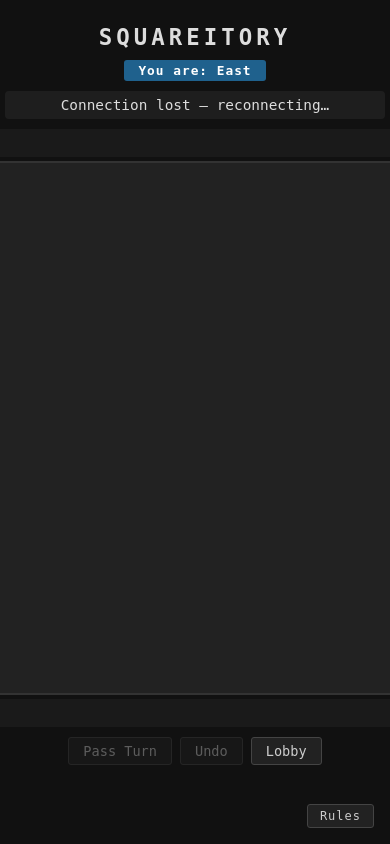
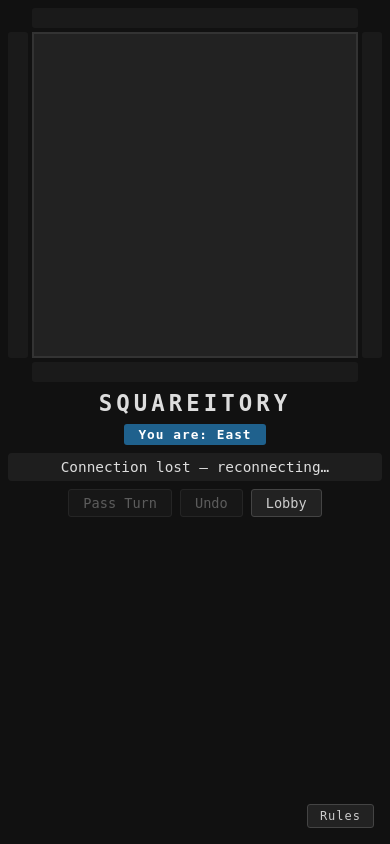
Before and after one commit to fosberry-biz/squareitory, a Flask app: template templates/game.html in a window 390 px wide; the page is wider, and only the part inside the window is pictured. Run offline with Flask 3, Linux system fonts and the light colour scheme; the template is opened without the code that fills it: most values are stand-ins (such as "Sample title", 1, 10 or a date in 2020); data that the repository does not hold is empty.

Commit message:
Responsive layout, bigger numbers, single-tap interaction
- Grid fills screen: CSS min() scales cells to vw (portrait) or vh (landscape)
- Board left + sidebar right in landscape; board top + sidebar below in portrait
- Cell font-size = 60% of cell size so numbers fill the cube
- Removed double-click timer; first tap selects, second tap on own starting-zone cell reinforces
- Added viewport meta tag for correct mobile scaling

Co-Authored-By: Claude Sonnet 4.6 <noreply@anthropic.com>

```diff
--- a/static/style.css
+++ b/static/style.css
@@ -1,20 +1,56 @@
 * { box-sizing: border-box; margin: 0; padding: 0; }
+
+/* Cell size: fills screen width in portrait, screen height in landscape */
+:root {
+  --cell: min(calc((100vw - 92px) / 11), 80px);
+  --bar: 20px;
+  --cell-font: calc(var(--cell) * 0.6);
+  --badge-font: calc(var(--cell) * 0.22);
+}
+@media (orientation: landscape) {
+  :root { --cell: min(calc((100vh - 92px) / 11), 80px); }
+}
+
 body {
   font-family: monospace;
   background: #111;
   color: #ddd;
-  display: flex;
-  justify-content: center;
   min-height: 100vh;
-  padding: 24px 20px;
+  padding: 8px;
 }
 h1 { font-size: 1.4rem; letter-spacing: 4px; }
 
-#main {
+/* Portrait: board top, sidebar below. Landscape: board left, sidebar right. */
+#game-layout {
   display: flex;
   flex-direction: column;
   align-items: center;
-  gap: 10px;
+  gap: 8px;
+  width: 100%;
+}
+@media (orientation: landscape) {
+  #game-layout {
+    flex-direction: row;
+    align-items: flex-start;
+    gap: 16px;
+  }
+}
+
+#board-area { display: flex; justify-content: center; flex-shrink: 0; }
+
+#sidebar {
+  display: flex;
+  flex-direction: column;
+  align-items: center;
+  gap: 8px;
+  width: 100%;
+}
+@media (orientation: landscape) {
+  #sidebar {
+    align-items: flex-start;
+    flex: 1;
+    min-width: 160px;
+  }
 }
 
 #status {
@@ -22,8 +58,12 @@ h1 { font-size: 1.4rem; letter-spacing: 4px; }
   background: #1e1e1e;
   padding: 6px 20px;
   border-radius: 4px;
-  min-width: 380px;
+  width: 100%;
+  max-width: 560px;
   text-align: center;
+}
+@media (orientation: landscape) {
+  #status { max-width: none; }
 }
 
 /* board wrapper: places edge bars around the grid */
@@ -33,8 +73,8 @@ h1 { font-size: 1.4rem; letter-spacing: 4px; }
     ".    north  ."
     "west grid   east"
     ".    south  .";
-  grid-template-columns: 28px auto 28px;
-  grid-template-rows: 28px auto 28px;
+  grid-template-columns: var(--bar) auto var(--bar);
+  grid-template-rows: var(--bar) auto var(--bar);
   gap: 4px;
 }
 
@@ -83,8 +123,8 @@ h1 { font-size: 1.4rem; letter-spacing: 4px; }
 #grid {
   grid-area: grid;
   display: grid;
-  grid-template-columns: repeat(11, 46px);
-  grid-template-rows: repeat(11, 46px);
+  grid-template-columns: repeat(11, var(--cell));
+  grid-template-rows: repeat(11, var(--cell));
   gap: 2px;
   background: #222;
   padding: 2px;
@@ -92,14 +132,14 @@ h1 { font-size: 1.4rem; letter-spacing: 4px; }
 }
 
 .cell {
-  width: 46px;
-  height: 46px;
+  width: var(--cell);
+  height: var(--cell);
   background: #1a1a1a;
   display: flex;
   align-items: center;
   justify-content: center;
   cursor: pointer;
-  font-size: 1.1rem;
+  font-size: var(--cell-font);
   font-weight: bold;
   position: relative;
   transition: filter 0.1s;
@@ -114,8 +154,8 @@ h1 { font-size: 1.4rem; letter-spacing: 4px; }
 .income-badge {
   position: absolute;
   top: 2px;
-  right: 3px;
-  font-size: 0.48rem;
+  right: 2px;
+  font-size: var(--badge-font);
   font-weight: normal;
   color: rgba(255,255,255,0.55);
   line-height: 1;
@@ -126,8 +166,8 @@ h1 { font-size: 1.4rem; letter-spacing: 4px; }
 .gp-badge {
   position: absolute;
   top: 2px;
-  left: 3px;
-  font-size: 0.48rem;
+  left: 2px;
+  font-size: var(--badge-font);
   font-weight: normal;
   color: rgba(255,215,0,0.7);
   line-height: 1;
@@ -175,10 +215,14 @@ button:disabled { opacity: 0.4; cursor: default; }
 #log {
   font-size: 0.72rem;
   color: #666;
-  min-width: 380px;
-  max-height: 70px;
+  width: 100%;
+  max-width: 560px;
+  max-height: 80px;
   overflow-y: auto;
   line-height: 1.4;
+}
+@media (orientation: landscape) {
+  #log { max-width: none; max-height: 200px; }
 }
 
 /* turn flash card */
--- a/templates/game.html
+++ b/templates/game.html
@@ -2,20 +2,14 @@
 <html lang="en">
 <head>
   <meta charset="UTF-8">
+  <meta name="viewport" content="width=device-width, initial-scale=1.0">
   <title>Squareitory</title>
   <link rel="stylesheet" href="/static/style.css">
 </head>
 <body>
 
-<div id="main">
-  <h1>SQUAREITORY</h1>
-  <div id="player-indicator"></div>
-  <div id="spectator-badge" style="display:none">Spectating</div>
-  <div id="status">Connecting…</div>
-  <div id="waiting-info" style="display:none">
-    <span>Join code: <code id="waiting-join-code"></code></span>
-    <button id="copy-join-btn">Copy code</button>
-  </div>
+<div id="game-layout">
+  <div id="board-area">
     <div class="board-wrapper">
       <div class="edge-bar edge-bar-n" id="edge-bar-n">
         <div class="bar-fill"></div>
@@ -35,12 +29,23 @@
         <div class="bar-label"></div>
       </div>
     </div>
+  </div>
+  <div id="sidebar">
+    <h1>SQUAREITORY</h1>
+    <div id="player-indicator"></div>
+    <div id="spectator-badge" style="display:none">Spectating</div>
+    <div id="status">Connecting…</div>
+    <div id="waiting-info" style="display:none">
+      <span>Join code: <code id="waiting-join-code"></code></span>
+      <button id="copy-join-btn">Copy code</button>
+    </div>
     <div id="controls">
       <button id="submit-btn" disabled>Pass Turn</button>
       <button id="undo-btn" disabled>Undo</button>
       <button onclick="window.location='/'">Lobby</button>
     </div>
     <div id="log"></div>
+  </div>
 </div>
 
 <button id="rules-btn">Rules</button>
```
Also changed, not shown: static/game.js (+26 -48 lines). Lines whose indentation alone changed are shown as unchanged.
